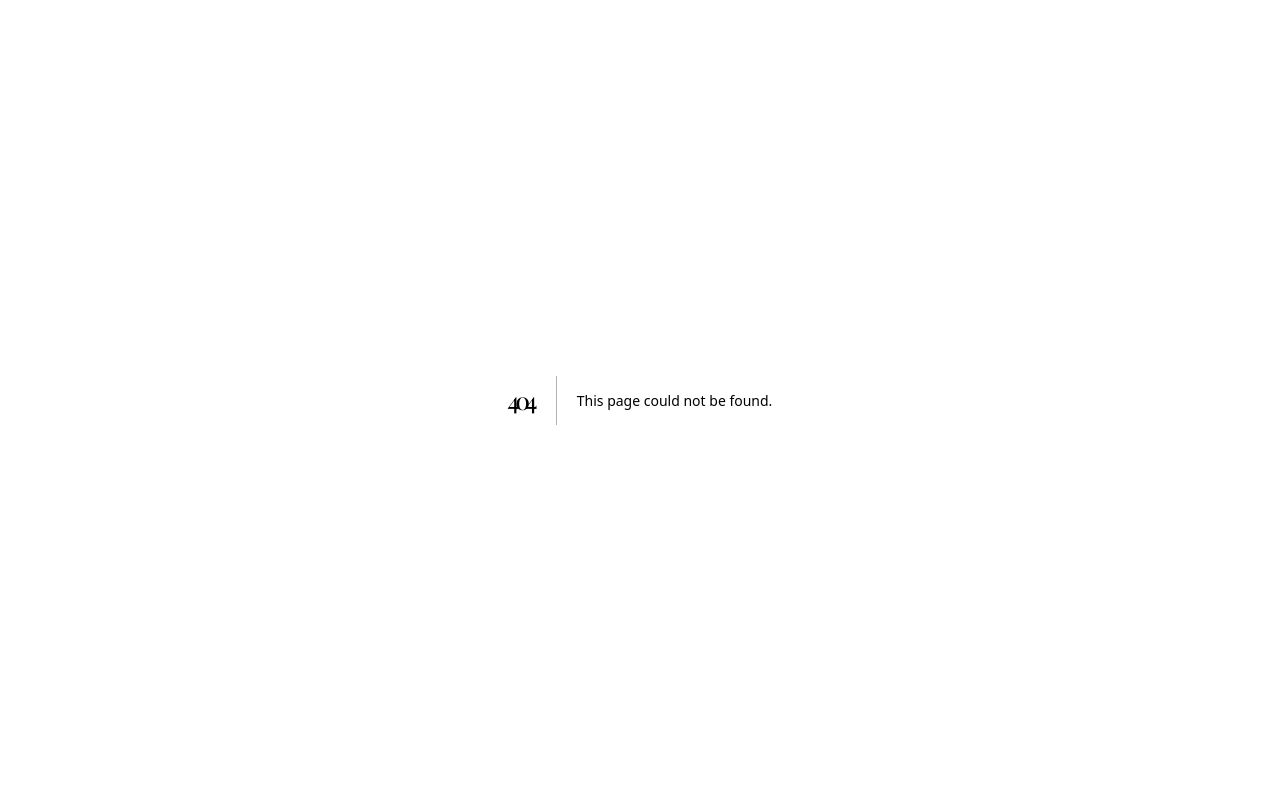
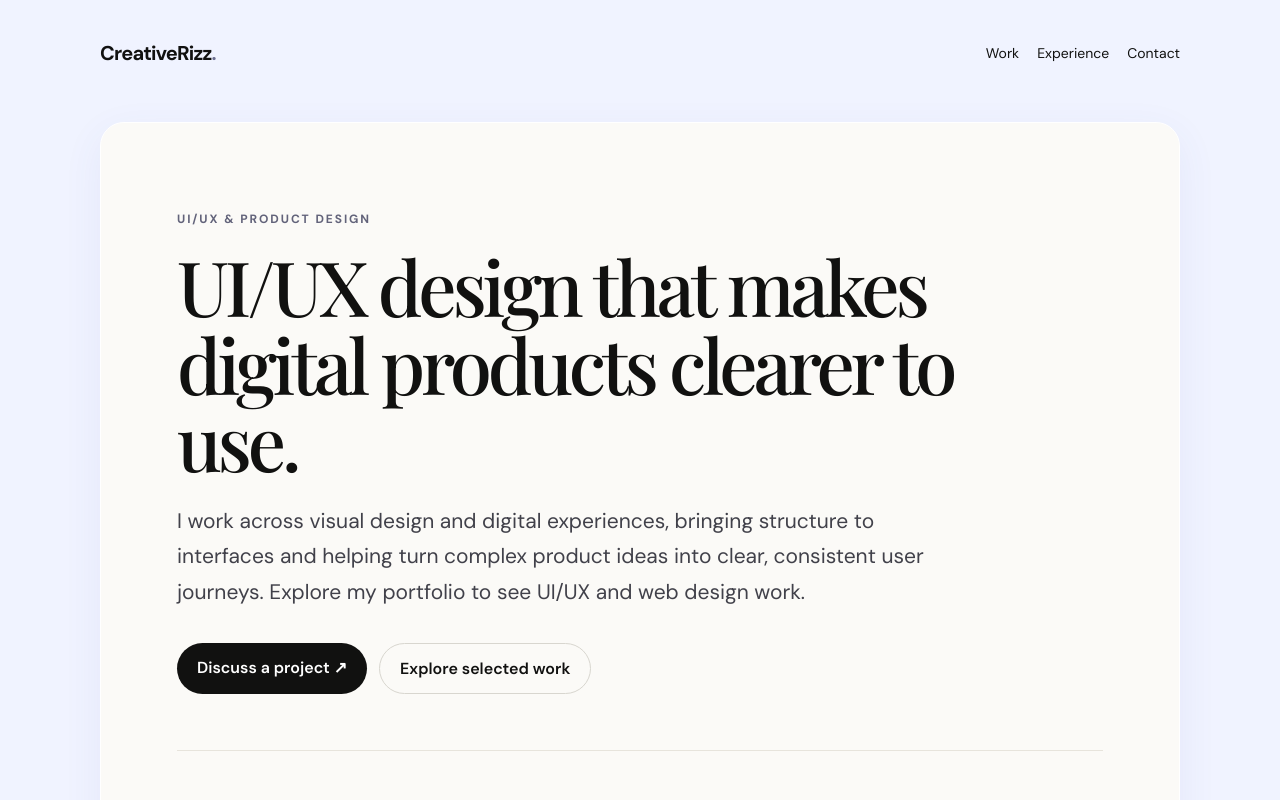
Before and after one commit to Rizzu01/port-folio, a Next.js app: page /ui-ux-design in a window 1280 px wide. Before the commit this address had no page. Shown: the top 800 px of the page. Built offline with nearby package versions, Linux system fonts and the light colour scheme; a web font is replaced by a local one.

Commit message:
Add dedicated UI UX design SEO landing page

```diff
--- /dev/null
+++ b/app/ui-ux-design/page.tsx
@@ -0,0 +1,13 @@
+import type { Metadata } from "next";
+import ServiceLanding from "../components/ServiceLanding";
+
+export const metadata: Metadata = {
+  title: "UI/UX Designer Portfolio & Product Design",
+  description: "Explore Rizwan Khan's UI/UX design approach for digital products, user flows, responsive interfaces and fintech experiences. View selected work and discuss a project.",
+  alternates: { canonical: "/ui-ux-design" },
+  openGraph: { title: "UI/UX Design | Rizwan Khan", description: "Product thinking, user flows and thoughtful digital interfaces.", url: "https://creativerizz.in/ui-ux-design", type: "website" },
+};
+
+export default function Page() {
+  return <ServiceLanding eyebrow="UI/UX & Product Design" title="UI/UX design that makes digital products clearer to use." intro="I work across visual design and digital experiences, bringing structure to interfaces and helping turn complex product ideas into clear, consistent user journeys. Explore my portfolio to see UI/UX and web design work." services={["User flows and information architecture", "Wireframes and interface layouts", "Responsive web and mobile UI", "Visual systems and component consistency", "Usability-minded design refinement", "Fintech and crypto product interfaces"]} process={[{title:"Understand",detail:"Clarify the audience, product goals, constraints and user needs before choosing a direction."},{title:"Structure",detail:"Organize content and journeys into understandable flows, layouts and interface priorities."},{title:"Design & refine",detail:"Develop a consistent visual language and refine responsive screens against the original goals."}]} workNote="My portfolio includes UI/UX and web design work alongside creative campaigns. Visit the selected work section for project visuals and professional context; each project should be evaluated against its actual scope and role." keywords={["UI/UX Designer Portfolio","Product UI Design","Web App Interface Design","Responsive UI","Fintech UX"]} />;
+}
```
